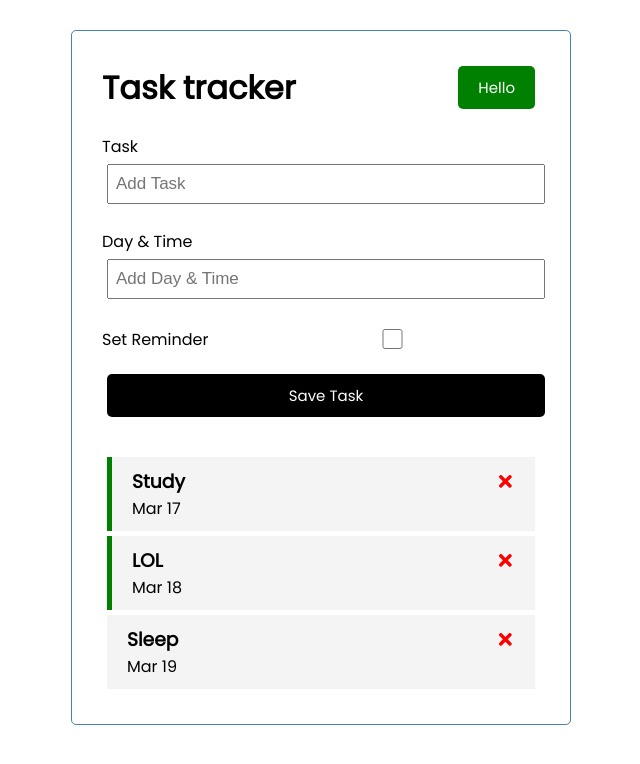
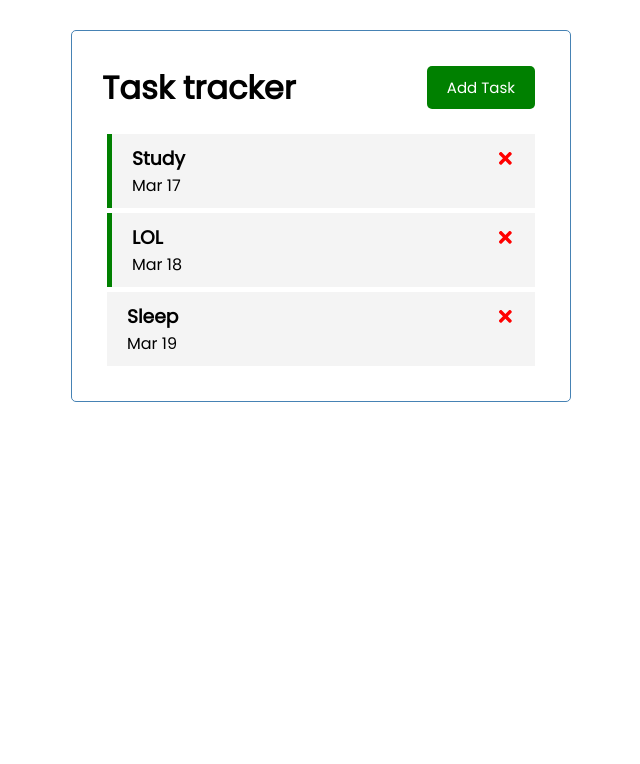
Before and after one commit to yusseef/React-todo-app, a React (Create React App) app: page / in a window 1280 px wide. Shown: the top 764 px of the page, without its empty margins (319-959 px from the left). Built offline with nearby package versions, Linux system fonts and the light colour scheme.

Commit message:
change add form into toggle with a button

```diff
--- a/src/App.js
+++ b/src/App.js
@@ -5,6 +5,7 @@
 
 
 function App() {
+  const [showAddTask, setShowAddTask] = useState(false)
   const [tasks,setTasks] = useState(
     [{id:1,
     text: 'Study',
@@ -45,8 +46,8 @@
   return (
     <div className='container'>
 
-    <Header title='Task tracker'/>
-    <AddTask onAdd= {addTask} />
+    <Header title='Task tracker' onAdd={() => setShowAddTask(!showAddTask)} showadd = {showAddTask}/>
+    {showAddTask &&  <AddTask onAdd= {addTask} />}
     {tasks.length > 0 ?<Tasks tasks={ tasks } onDelete={DeleteTask} onToggle={togglereminder} />: 'No tasks to show'}
     </div>
   );
--- a/src/components/Header.js
+++ b/src/components/Header.js
@@ -1,14 +1,10 @@
 import PropTypes from 'prop-types'
 import Button from './Button'
-const Header = ({ title }) => {
-    const onClick = () =>{
-        console.log('Click')
-
-    }
+const Header = ({ title, onAdd, showadd }) => {
     return (
         <header className='header'>
             <h1>{ title }</h1>
-            <Button color='green' text= 'Hello' onClick={onClick} />
+            <Button color={ showadd ? 'red' : 'green'} text={ showadd ? 'Close' : 'Add Task' } onClick={onAdd} />
         </header>
     )
 }
```
